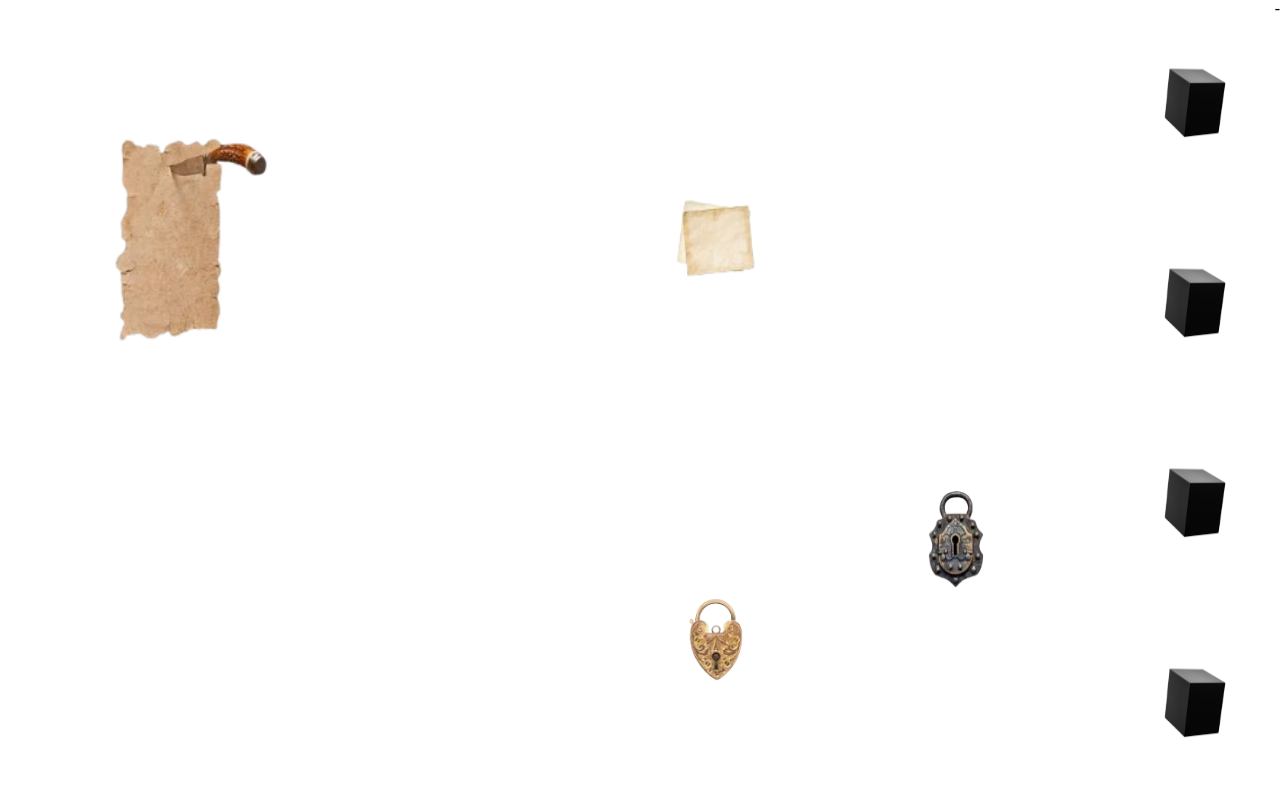
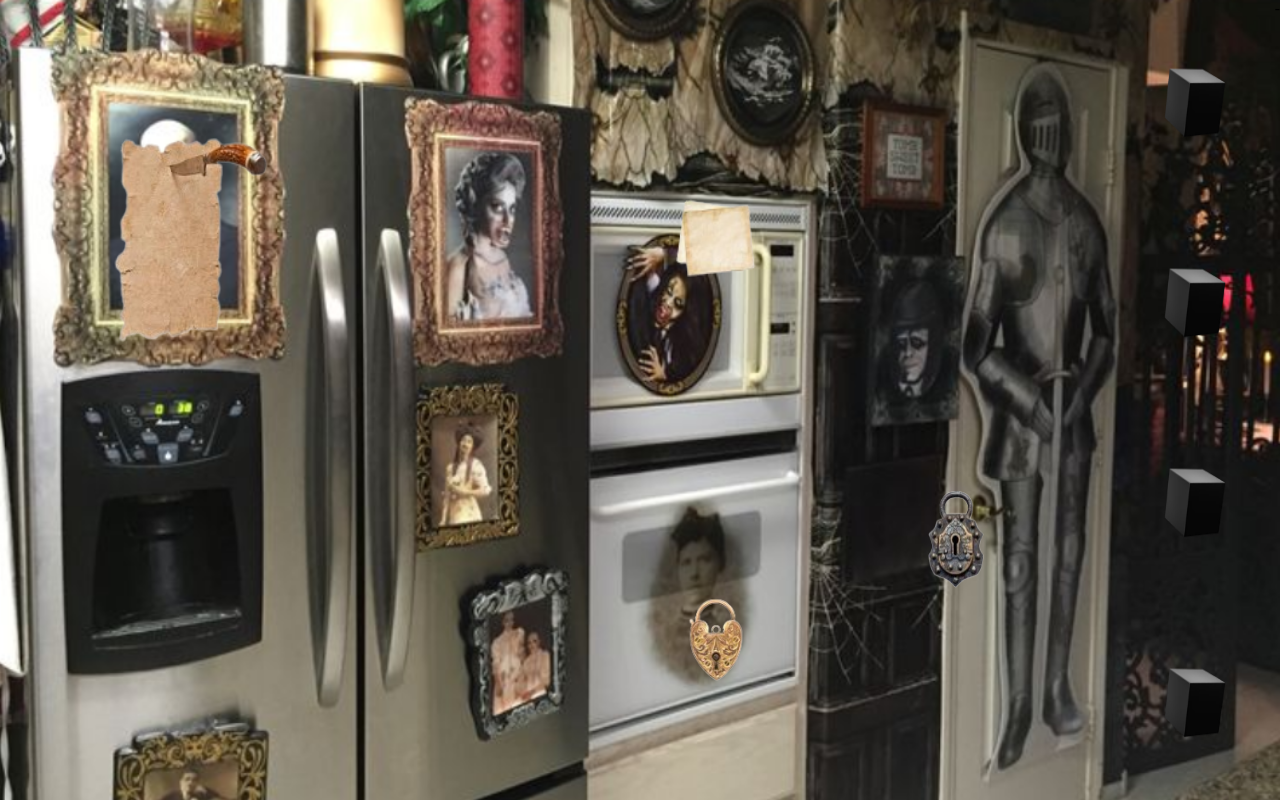
Before and after one commit to YULYSANCHEZ/Project-Room-Kitcheenl4, a website: page index.html in a window 1280 px wide. Drawn offline with Linux system fonts and the light colour scheme; the site is published under a folder, as on GitHub Pages, so addresses that start at the root find nothing.

Commit message:
Update style.css

```diff
--- a/style.css
+++ b/style.css
@@ -5,7 +5,7 @@ body {
   height: 100vh;
   margin: 0;
   display: flex;
-  background-image: url("/images/backgroun45.png");
+  background-image: url("images/backgroun45.png");
   background-size: 100% 100%;
 }
 
```
